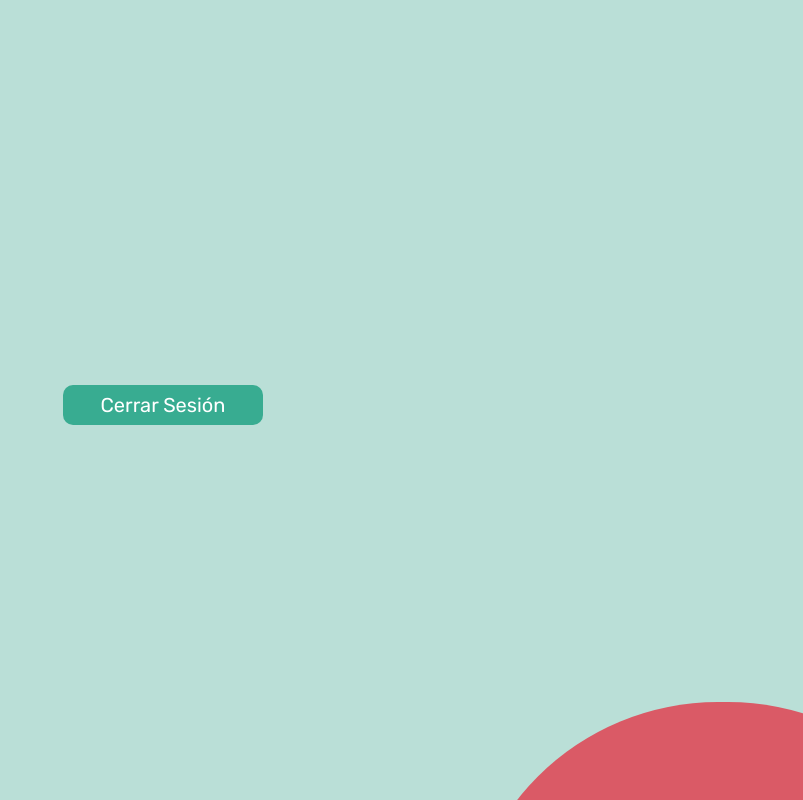
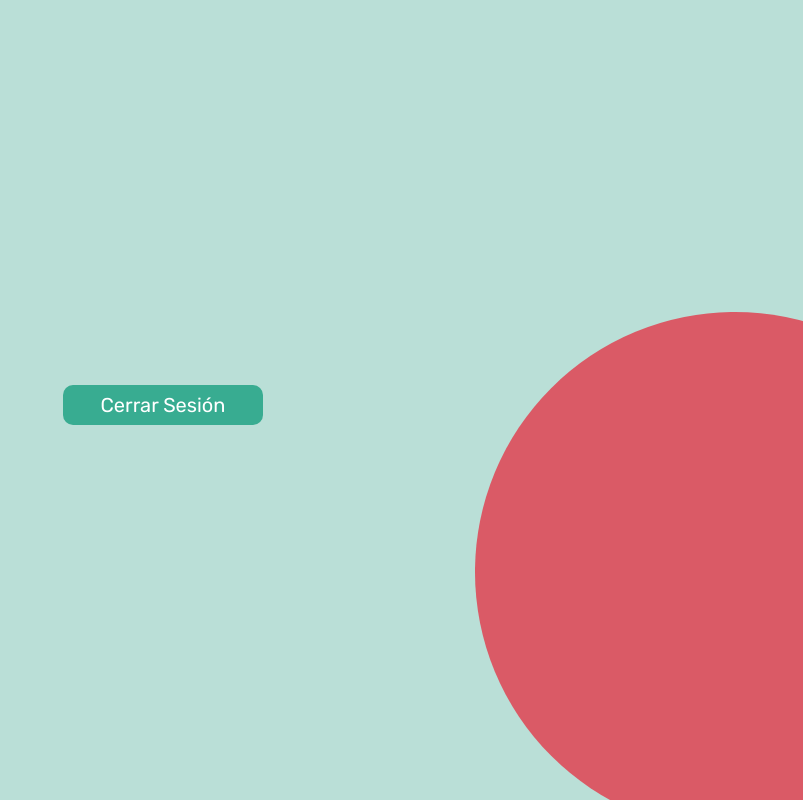
Before and after one commit to BrayanOrteg/icesi_viajes_react, a React (Create React App) app: page / in a window 1280 px wide. Both pictures are taken after typing "Sample", "Sample123" into the empty fields and a click on the button "Iniciar Sesión". Shown: the whole page, without its empty margins (477-1280 px from the left). Built offline with nearby package versions, Linux system fonts and the light colour scheme.

Commit message:
Fix login and home backgrounds

```diff
--- a/src/homeComponent/Home.css
+++ b/src/homeComponent/Home.css
@@ -14,10 +14,24 @@
 .circle-home{
   position: fixed;
   top: 0%;
-  right: -180px;
-  transform: translateY(135%);
+  right: -15%;
+  transform: translateY(60%);
   width: 520px;
   height: 520px;
   background-color: #DA5A66;
-  border-radius: 49%;
+  border-radius: 50%;
 }
+
+@media (max-width: 1920px) {
+  .circle-home{
+    position: fixed;
+    top: 0%;
+    right: -15%;
+    transform: translateY(60%);
+    width: 520px;
+    height: 520px;
+    background-color: #DA5A66;
+    border-radius: 50%;
+  }
+
+}
--- a/src/loginComponent/Login.css
+++ b/src/loginComponent/Login.css
@@ -18,7 +18,7 @@
     top: 0;
     left: 0;
     height: 100vh;
-    width: 45%;
+    width: 43%;
     background-color: rgba(85, 184, 161, 0.30);
     z-index: 1;
   }
@@ -45,7 +45,7 @@
   border-radius: 50%;
 }
 
-@media (max-width: 1366px) {
+@media (max-width: 1920px) {
     .rectangle-login {
       position: fixed;
       top: 0;
@@ -87,8 +87,8 @@
     justify-self: center;
     display: grid;
     grid-template-columns: 40% 60%;
-    width: 950px;
-    height: 550px;
+    width: 72%;
+    height: 85%;
     background-color: white;
     border-radius: 10px;
 }
```
Lines whose indentation alone changed are shown as unchanged.
